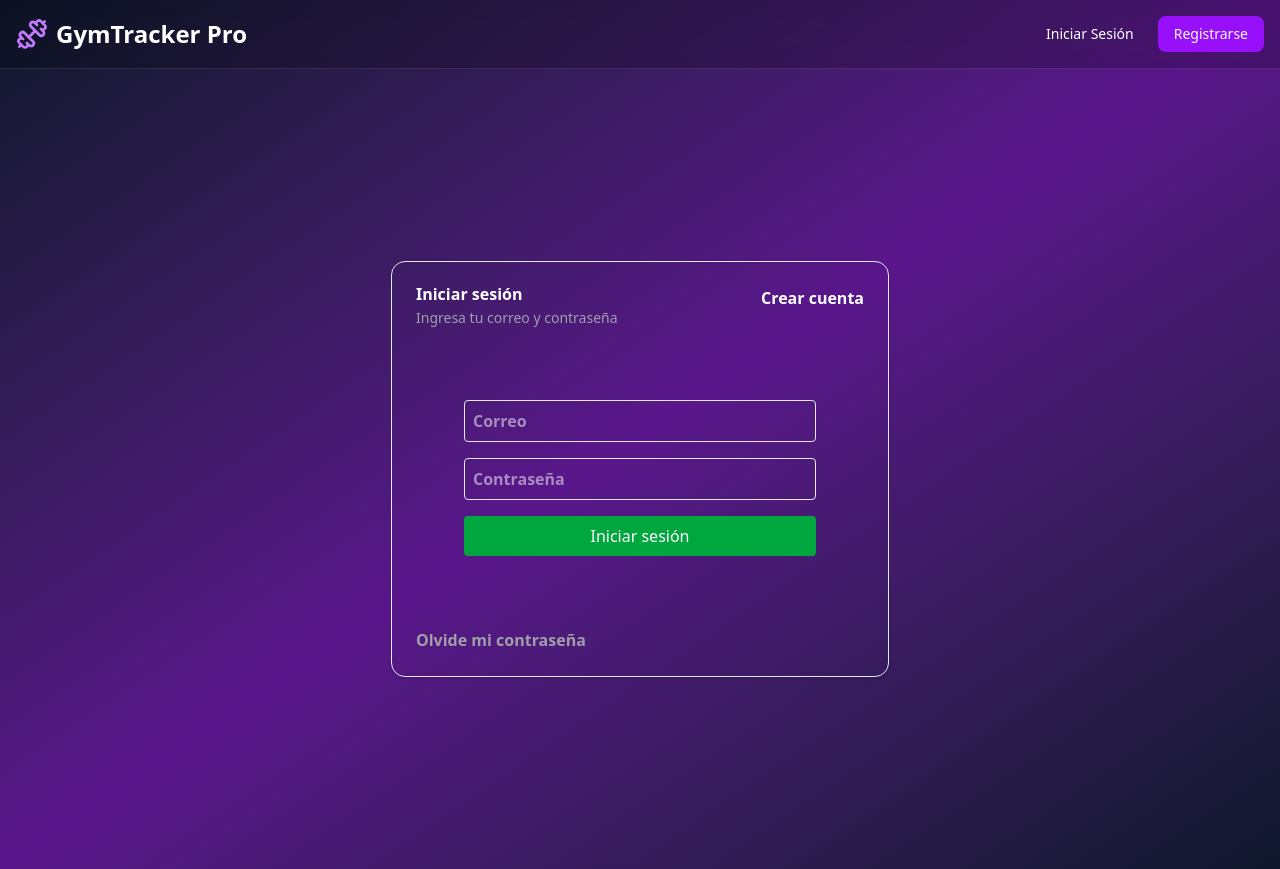
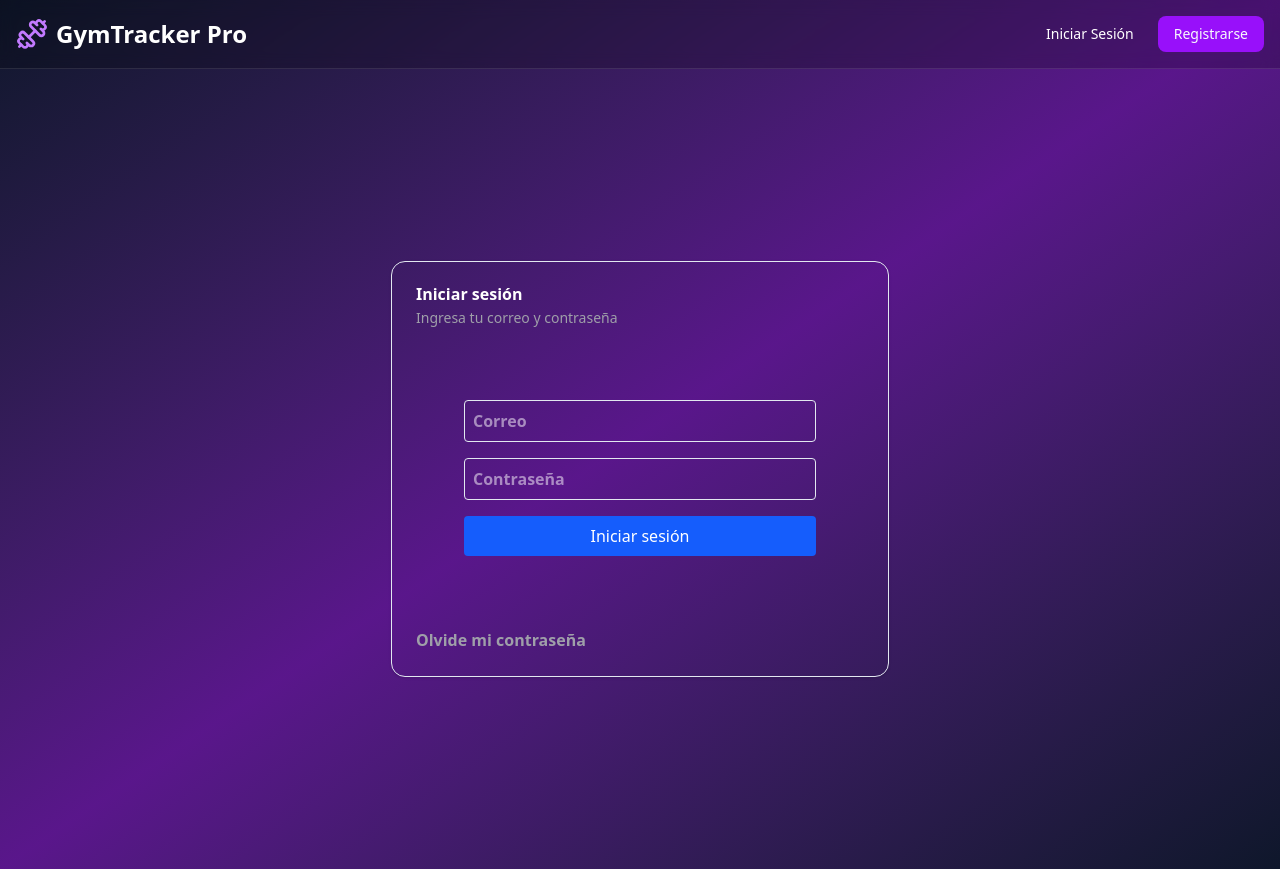
Before and after one commit to RudvanC/GymTrAIck, a Next.js app: page /auth/login in a window 1280 px wide. Built offline with nearby package versions, Linux system fonts and the light colour scheme; no server answers.

Commit message:
feat(Dashboard): integrate LoadingSpinner for improved loading state and adjust layout

```diff
--- a/src/components/dashboard/UserAnswers.tsx
+++ b/src/components/dashboard/UserAnswers.tsx
@@ -4,6 +4,7 @@ import React, { useEffect, useState } from "react";
 import { supabase } from "@/lib/supabase";
 import { fetchUserAnswersByUserId } from "@/lib/userAnswers/fetch";
 import { User } from "@supabase/supabase-js";
+import { LoadingSpinner } from "../common/LoadingSpinner";
 
 interface UserAnswer {
   id: string;
@@ -50,19 +51,14 @@ export default function Dashboard({ user }: { user: User }) {
     loadAnswers();
   }, [userId]);
 
-  if (loading)
-    return (
-      <p className="text-center mt-20 text-gray-500 text-lg font-medium">
-        Cargando respuestas...
-      </p>
-    );
+  if (loading) return <LoadingSpinner />;
   if (error)
     return (
       <p className="text-center mt-20 text-red-600 font-semibold">{error}</p>
     );
 
   return (
-    <div className="max-w-6xl mx-auto mt-10 p-6 bg-white rounded-lg shadow-md">
+    <div className="max-w-6xl mx-auto pt-20 p-6 bg-white rounded-lg shadow-md">
       <h1 className="text-3xl font-extrabold mb-8 text-gray-800">
         Mis respuestas
       </h1>
--- a/src/components/forms/LoginForm.tsx
+++ b/src/components/forms/LoginForm.tsx
@@ -50,9 +50,10 @@ export default function LoginForm() {
             Ingresa tu correo y contraseña
           </CardDescription>
           <CardAction className="flex justify-center">
-            <Link href="/auth/register" className="text-white font-semibold">
-              Crear cuenta
-            </Link>
+            <Link
+              href="/auth/register"
+              className="text-white font-semibold"
+            ></Link>
           </CardAction>
         </CardHeader>
         <CardContent>
@@ -83,7 +84,7 @@ export default function LoginForm() {
               className={`w-full px-4 py-2 rounded ${
                 loading
                   ? "bg-gray-400"
-                  : "bg-green-600 hover:bg-green-700 text-white"
+                  : "bg-blue-600 hover:bg-blue-700 text-white"
               }`}
             >
               {loading ? "Iniciando sesión..." : "Iniciar sesión"}
--- a/src/components/forms/RegisterForm.tsx
+++ b/src/components/forms/RegisterForm.tsx
@@ -94,7 +94,7 @@ export default function RegisterForm() {
           </CardDescription>
           <CardAction className="flex justify-center">
             <Link href="/auth/login" className="text-white font-semibold">
-              Iniciar sesión
+              {" "}
             </Link>
           </CardAction>
         </CardHeader>
```
